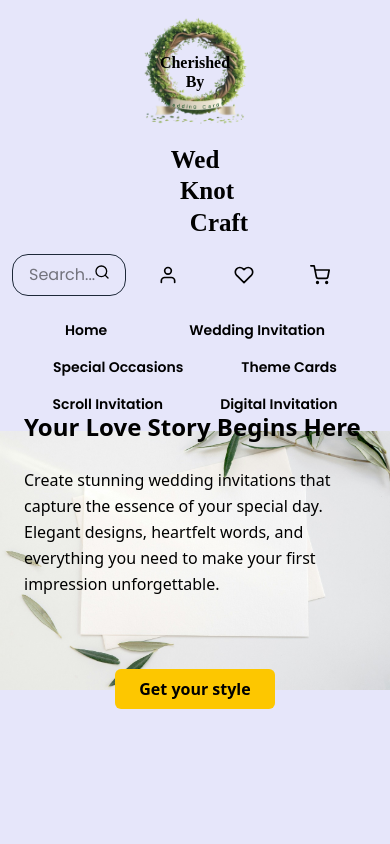
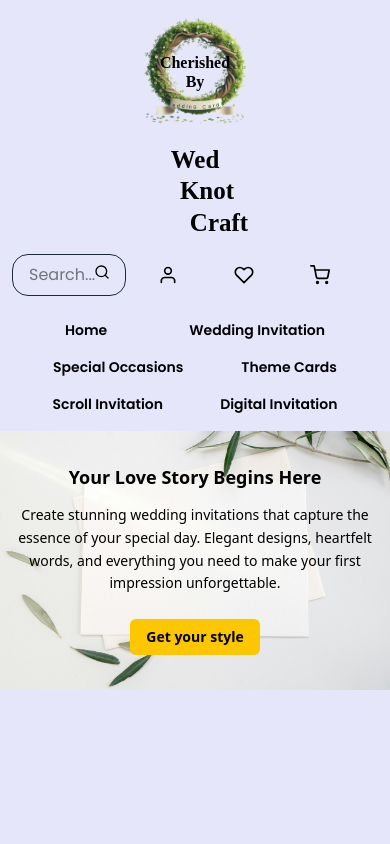
Before and after one commit to Ragul1106/wedding-cards, a React (Vite) app: page / in a window 390 px wide. Shown: the top 844 px of the page. Built offline with nearby package versions, Linux system fonts and the light colour scheme; a web font is replaced by a local one.

Commit message:
add responsive

```diff
--- a/src/components/HomePage.jsx
+++ b/src/components/HomePage.jsx
@@ -23,24 +23,24 @@ function HomePage() {
           className="w-full h-auto block"
         />
 
-        <div className="absolute inset-0 flex flex-col items-center justify-center px-6 py-14">
-          <div className="max-w-xl">
-            <h2 className="text-2xl sm:text-4xl font-bold text-black mb-6">
+        <div className="absolute inset-0 flex items-center justify-center px-4 py-6 sm:px-6 sm:py-14">
+          <div className="max-w-xl w-full text-center sm:text-left">
+            <h2 className="text-lg sm:text-3xl md:text-4xl font-bold text-black mb-4 sm:mb-6 leading-tight">
               Your Love Story Begins Here
             </h2>
-            <p className="text-base sm:text-lg text-black font-medium mb-18 leading-relaxed">
+            <p className="text-sm sm:text-base md:text-lg text-black font-medium mb-6 sm:mb-10 leading-relaxed">
               Create stunning wedding invitations that capture the essence of your special day. Elegant designs, heartfelt words, and everything you need to make your first impression unforgettable.
             </p>
-            <div className="flex justify-center ">
+            <div className="flex justify-center sm:justify-start">
               <Link to="/wedding-cards">
-                <button className="bg-yellow-400 cursor-pointer text-black font-semibold px-6 py-2 rounded-md hover:bg-yellow-500 transition">
+                <button className="bg-yellow-400 text-black font-semibold px-4 sm:px-6 py-2 text-sm sm:text-base rounded-md hover:bg-yellow-500 transition">
                   Get your style
                 </button>
               </Link>
-
             </div>
           </div>
         </div>
+
 
       </div>
 
```
